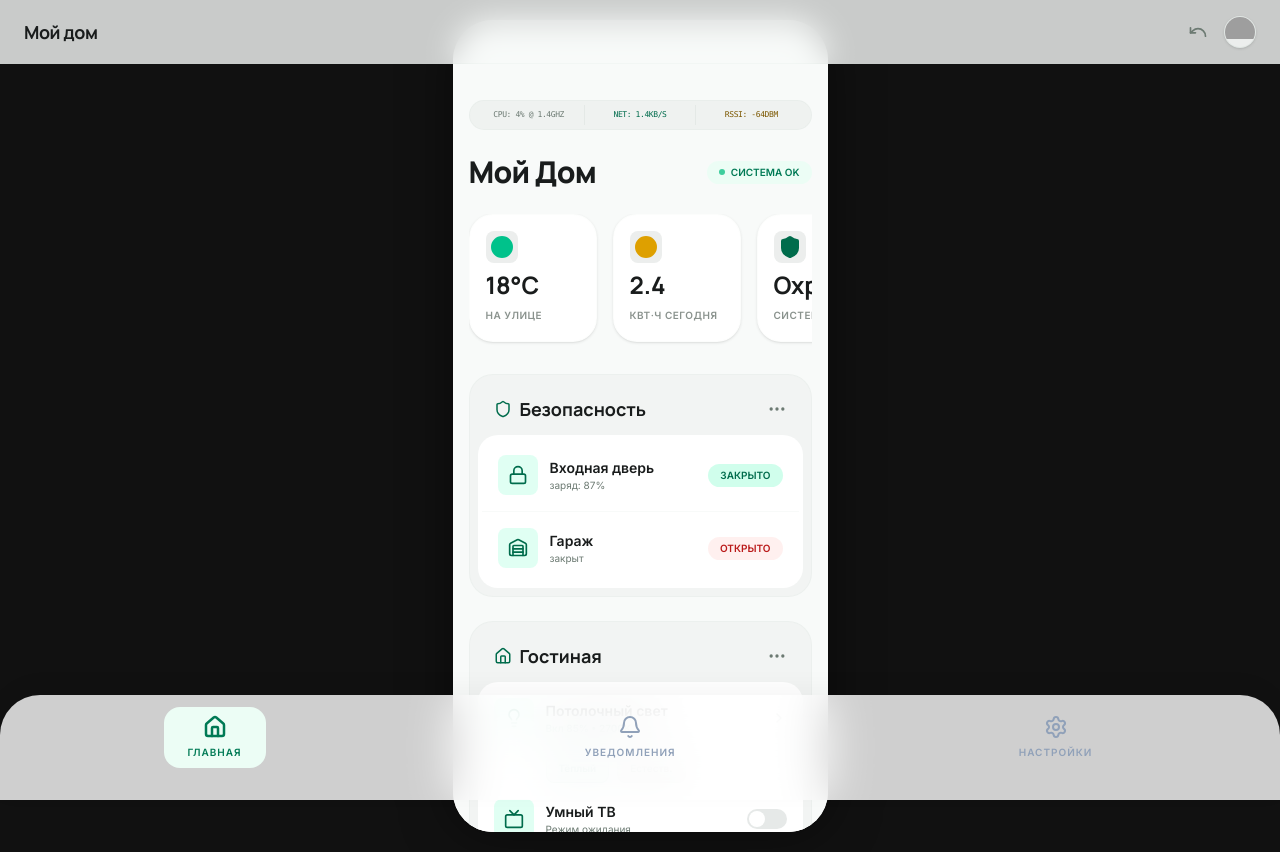
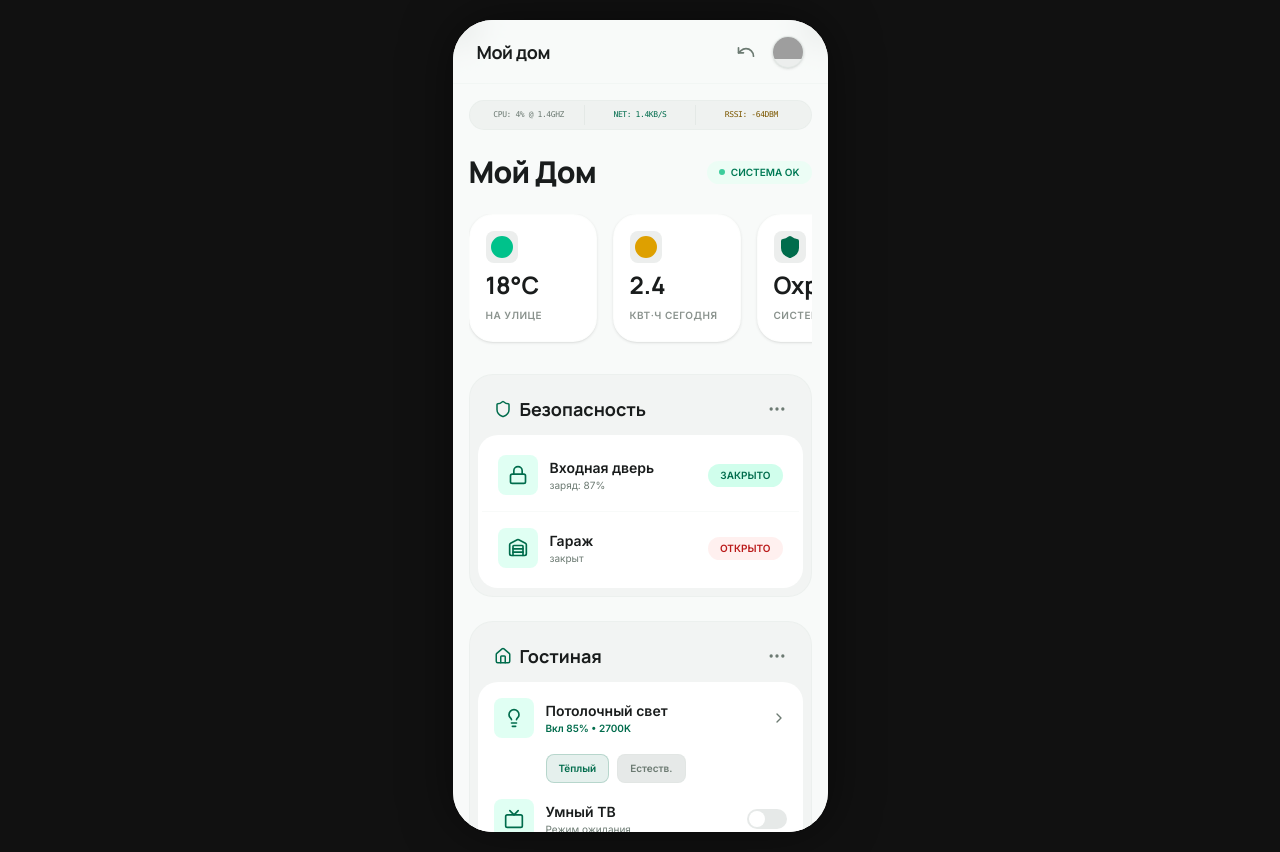
Before and after one commit to nahstya/complexinterface, a React (Vite) app in the folder complexity/: page / in a window 1280 px wide. Built offline with nearby package versions, Linux system fonts and the light colour scheme; grey boxes are pictures that could not be loaded.

Commit message:
Update App.tsx

```diff
--- a/complexity/src/App.tsx
+++ b/complexity/src/App.tsx
@@ -93,7 +93,7 @@ const Layout = ({
   return (
     <div className="min-h-screen bg-surface flex flex-col max-w-md mx-auto relative overflow-hidden shadow-2xl">
       {/* Header */}
-      <header className="fixed top-0 left-0 right-0 z-50 bg-surface/80 backdrop-blur-lg px-6 h-16 flex items-center justify-between border-b border-outline-variant/10">
+      <header className="absolute top-0 left-0 right-0 z-50 bg-surface/80 backdrop-blur-lg px-6 h-16 flex items-center justify-between border-b border-outline-variant/10">
         <div className="flex items-center gap-4">
           {onBack && (
             <button onClick={onBack} className="p-2 -ml-2 hover:bg-surface-container transition-colors rounded-full text-primary">
@@ -131,7 +131,7 @@ const Layout = ({
       </main>
 
       {/* Navigation */}
-      <nav className="fixed bottom-0 left-0 right-0 z-50 bg-white/80 backdrop-blur-xl px-4 pb-8 pt-3 flex justify-around items-center rounded-t-[2.5rem] shadow-[0px_-8px_24px_rgba(0,0,0,0.04)]">
+      <nav className="absolute bottom-0 left-0 right-0 z-50 bg-white/80 backdrop-blur-xl px-4 pb-8 pt-3 flex justify-around items-center rounded-t-[2.5rem] shadow-[0px_-8px_24px_rgba(0,0,0,0.04)]">
         <button
           onClick={() => setTab('DASHBOARD')}
           className={`flex flex-col items-center gap-1.5 px-6 py-2 rounded-2xl transition-all ${activeTab === 'DASHBOARD' ? 'bg-emerald-50 text-emerald-700' : 'text-slate-400'}`}
```
